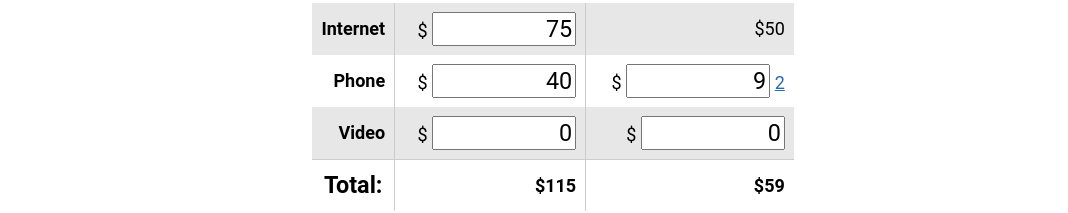
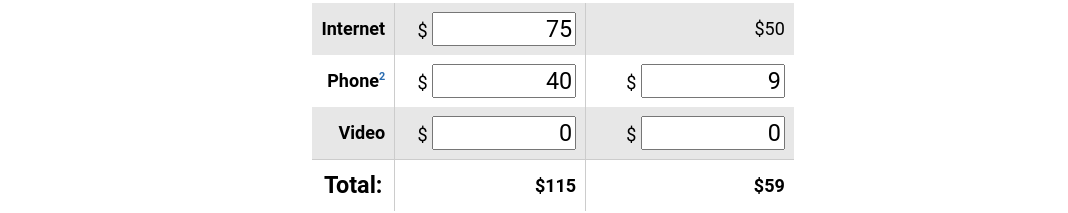
Before and after one commit to collectiveidea/laketown, a plain HTML site: page index.html in a window 1280 px wide. Shown: the part 181-394 px from the top of the page, without its empty margins (87-1155 px from the left). Drawn offline with Linux system fonts and the light colour scheme.

Commit message:
Tweak position of footnote

```diff
--- a/index.html
+++ b/index.html
@@ -126,14 +126,14 @@
             </td>
           </tr><tr>
             <th scope="row">
-              <label for="phone">Phone</label>
+              <label for="phone">Phone<sup><a href="#phone-cost">2</a></sup>
+</label>
             </th>
             <td data-name="phone">
             $ <input type="numeric" size="6" inputmode="number" name="phone" id="phone" class="service" value="40">
             </td>
             <td data-name="phone">
             $ <input type="numeric" size="6" inputmode="number" name="projected_phone" id="projected-phone" class="projection" value="9">
-            <a href="#phone-cost">2</a>
             </td>
           </tr><tr>
             <th scope="row">
```
